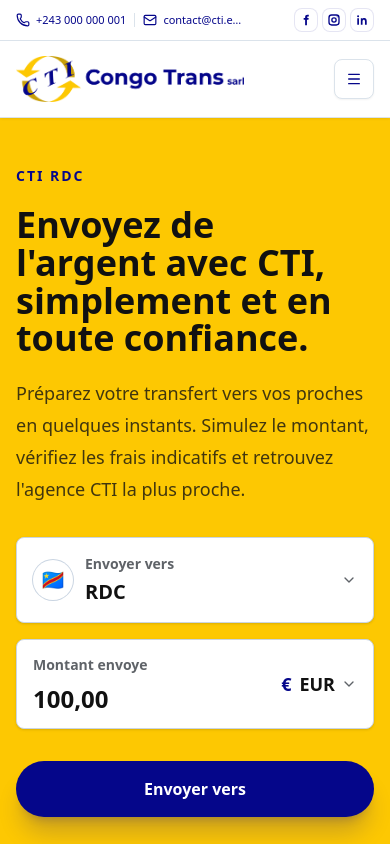
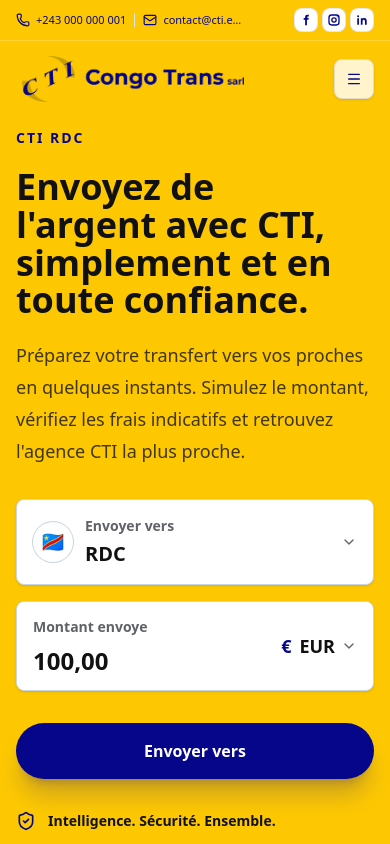
Before and after one commit to Vendereck22/cti, a Next.js app: page / in a window 390 px wide. Shown: the top 844 px of the page. Built offline with nearby package versions, Linux system fonts and the light colour scheme.

Commit message:
update site header navigation behavior and adjust top padding across landing pages

```diff
--- a/app/agences/page.tsx
+++ b/app/agences/page.tsx
@@ -12,7 +12,7 @@
 export default function AgenciesPage() {
   return (
     <LandingPageShell content={landingContent}>
-      <main>
+      <main className="pt-28 sm:pt-32">
         <AgencyLocatorSection content={landingContent.agencyLocator} />
       </main>
     </LandingPageShell>
--- a/app/aide/page.tsx
+++ b/app/aide/page.tsx
@@ -12,7 +12,7 @@
 export default function HelpPage() {
   return (
     <LandingPageShell content={landingContent}>
-      <main>
+      <main className="pt-28 sm:pt-32">
         <FAQSection content={landingContent.faq} />
       </main>
     </LandingPageShell>
--- a/features/landing/components/about-page.tsx
+++ b/features/landing/components/about-page.tsx
@@ -37,7 +37,7 @@
 function AboutStorySection({ content }: { content: PublicInfoPageContent }) {
   return (
     <section className="relative overflow-hidden border-b border-primary/10 bg-cti-gold text-foreground">
-      <LandingContainer className="py-14 sm:py-16 lg:py-20">
+      <LandingContainer className="pb-14 pt-32 sm:pb-16 sm:pt-36 lg:pb-20 lg:pt-44">
         <div className="max-w-4xl space-y-5">
           {content.eyebrow ? (
             <Badge
--- a/features/landing/components/contact-page.tsx
+++ b/features/landing/components/contact-page.tsx
@@ -52,7 +52,7 @@
 function ContactHero({ content }: { content: ContactPageContent }) {
   return (
     <section className="relative overflow-hidden border-b border-primary/10 bg-cti-gold text-foreground">
-      <LandingContainer className="grid gap-8 py-14 sm:py-16 lg:grid-cols-[minmax(0,0.95fr)_minmax(380px,0.72fr)] lg:items-end lg:py-20">
+      <LandingContainer className="grid gap-8 pb-14 pt-32 sm:pb-16 sm:pt-36 lg:grid-cols-[minmax(0,0.95fr)_minmax(380px,0.72fr)] lg:items-end lg:pb-20 lg:pt-44">
         <div className="max-w-3xl space-y-5">
           {content.eyebrow ? (
             <Badge
--- a/features/landing/components/hero-section.tsx
+++ b/features/landing/components/hero-section.tsx
@@ -24,7 +24,7 @@
       className="relative overflow-hidden bg-cti-gold text-foreground"
     >
       <div className="mx-auto grid max-w-[1480px] lg:min-h-[700px] lg:grid-cols-[minmax(0,0.98fr)_minmax(430px,0.92fr)]">
-        <div className="relative z-10 px-4 py-12 sm:px-6 sm:py-16 lg:py-20 xl:pl-20">
+        <div className="relative z-10 px-4 pb-12 pt-32 sm:px-6 sm:pb-16 sm:pt-36 lg:pb-20 lg:pt-44 xl:pl-20">
           <LandingReveal>
             <div className="max-w-3xl space-y-8">
               <div className="space-y-5">
--- a/features/landing/components/site-header.tsx
+++ b/features/landing/components/site-header.tsx
@@ -37,18 +37,18 @@
   return (
     <header
       className={cn(
-        "sticky top-0 z-50 transition-[background-color,border-color,box-shadow] duration-300",
+        "fixed inset-x-0 top-0 z-50 transition-[background-color,border-color,box-shadow] duration-300",
         hasScrolled
-          ? "border-transparent bg-transparent shadow-none"
-          : "border-b border-border bg-white/95 shadow-sm shadow-black/5 backdrop-blur"
+          ? "border-b border-border bg-white/95 shadow-sm shadow-black/5 backdrop-blur"
+          : "border-transparent bg-transparent shadow-none"
       )}
     >
       <div
         className={cn(
-          "overflow-hidden border-b bg-white text-primary transition-[max-height,opacity,transform,border-color] duration-300 ease-out",
+          "overflow-hidden border-b text-primary transition-[max-height,opacity,transform,border-color,background-color] duration-300 ease-out",
           hasScrolled
             ? "pointer-events-none max-h-0 -translate-y-2 border-b-0 border-transparent opacity-0"
-            : "max-h-12 translate-y-0 border-border opacity-100"
+            : "max-h-12 translate-y-0 border-white/20 bg-transparent opacity-100"
         )}
       >
         <LandingContainer className="flex min-h-10 items-center justify-between gap-2 py-2 sm:gap-4">
@@ -82,7 +82,7 @@
       <div
         className={cn(
           "transition-colors duration-300",
-          hasScrolled ? "bg-transparent" : "bg-white"
+          hasScrolled ? "bg-white/95 backdrop-blur" : "bg-transparent"
         )}
       >
         <LandingContainer
@@ -101,9 +101,7 @@
                   href={item.href}
                   className={cn(
                     "text-sm font-semibold transition-colors hover:text-cti-blue",
-                    hasScrolled
-                      ? "text-foreground drop-shadow-[0_1px_0_rgba(255,255,255,0.55)]"
-                      : "text-foreground"
+                    "text-foreground"
                   )}
                 >
                   {item.label}
@@ -133,7 +131,9 @@
         className={cn(
           buttonVariants({ size: "icon-lg", variant: "outline" }),
           "rounded-lg border-border text-primary md:hidden",
-          hasScrolled && "border-primary/20 bg-white/70 shadow-sm backdrop-blur"
+          hasScrolled
+            ? "border-primary/20 bg-white shadow-sm"
+            : "border-primary/10 bg-white/80 shadow-sm backdrop-blur"
         )}
       >
         <Menu className="size-4" />
```
